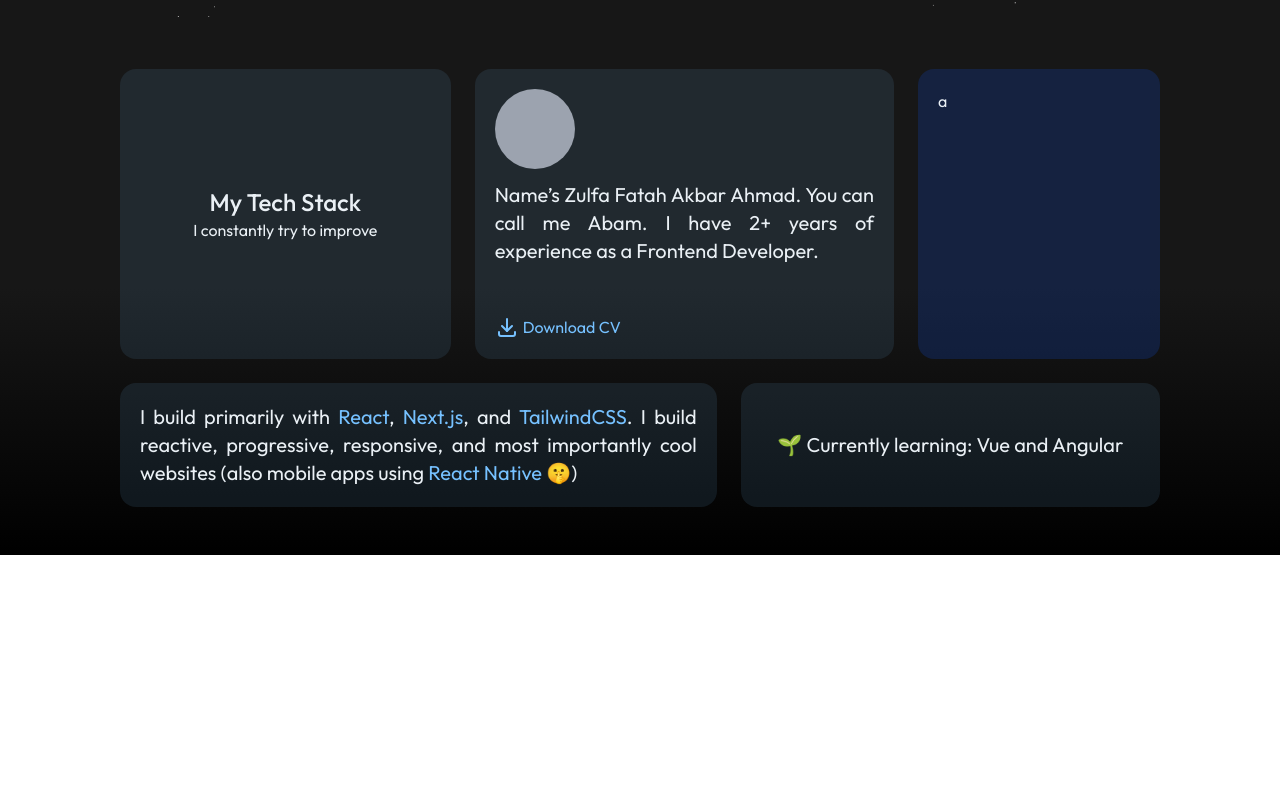
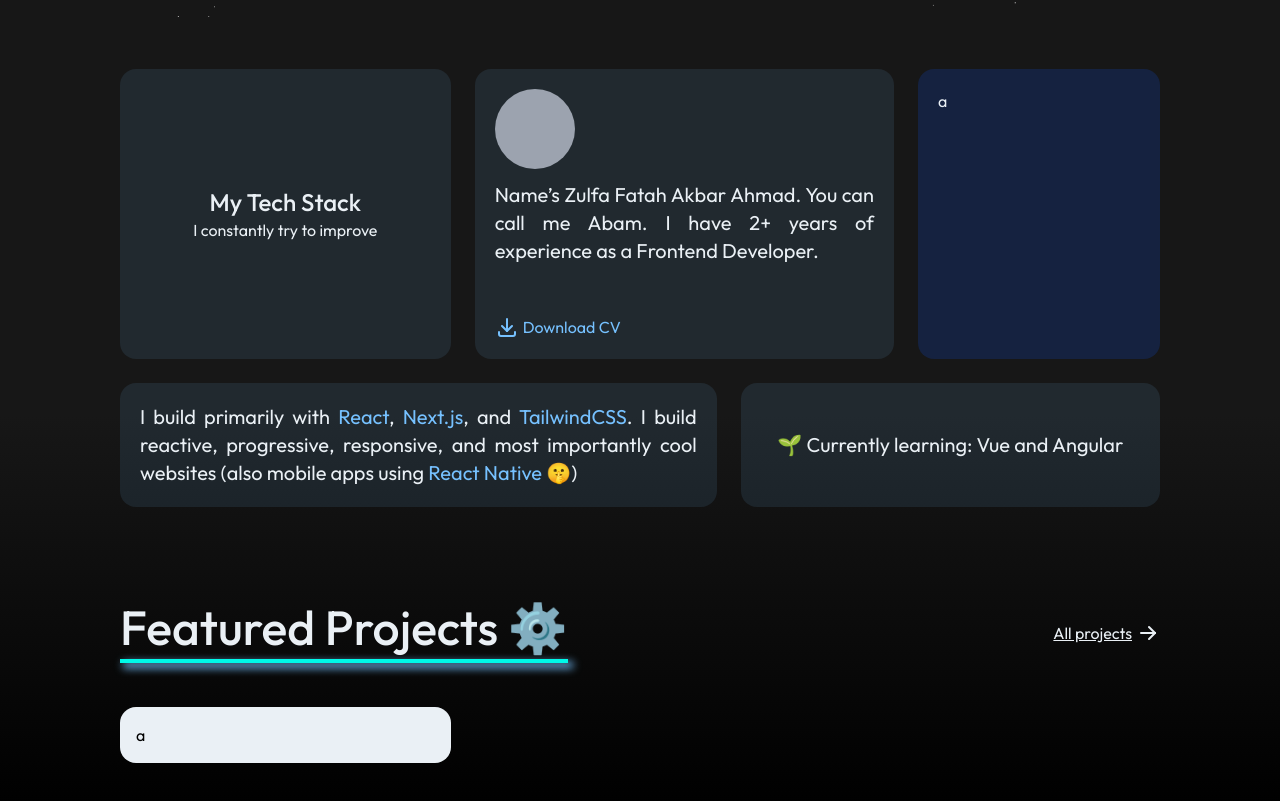
Before and after one commit to Zulfaabam/portfolio-v2, a Next.js app: page / in a window 1280 px wide. Shown: the part 619-1420 px from the top of the page. Before the commit the page ends 1174 px from the top, so only its background shows below. Built offline with nearby package versions, Linux system fonts and the light colour scheme.

Commit message:
added featured projects section

```diff
--- a/package.json
+++ b/package.json
@@ -9,7 +9,7 @@
     "@testing-library/react": "^11.2.7",
     "@testing-library/user-event": "^12.8.3",
     "clsx": "^2.1.1",
-    "framer-motion": "^11.11.9",
+    "framer-motion": "^11.11.11",
     "next": "^15.0.2",
     "normalize.css": "^8.0.1",
     "react": "^18.3.1",
--- a/src/app/page.tsx
+++ b/src/app/page.tsx
@@ -1,4 +1,5 @@
 import About from '@/components/about';
+import FeaturedProjects from '@/components/featured-projects';
 import Hero from '@/components/hero';
 
 export default function Homepage() {
@@ -7,6 +8,7 @@ export default function Homepage() {
       <Hero />
       <div className='w-full bg-gradient-to-b from-dark via-dark to-black'>
         <About />
+        <FeaturedProjects />
       </div>
     </>
   );
--- a/src/components/About.tsx
+++ b/src/components/About.tsx
@@ -1,4 +1,5 @@
 // import { useEffect } from 'react';
+'use client';
 import { motion, useAnimation } from 'framer-motion';
 import { useInView } from 'react-intersection-observer';
 import { AiOutlineArrowRight } from 'react-icons/ai';
@@ -45,6 +46,15 @@ export default function About() {
   // }, [inView, animationLeft, animationRight]);
 
   const boxClasses = 'rounded-2xl bg-primary p-5 bg-opacity-10';
+
+  const techStack = [
+    { name: 'HTML', id: 1 },
+    { name: 'React', id: 2 },
+    { name: 'Next.js', id: 3 },
+    { name: 'Next.js', id: 4 },
+    { name: 'Next.js', id: 5 },
+    { name: 'Next.js', id: 6 },
+  ];
 
   return (
     <Section id='about' className='grid w-full grid-cols-12 gap-6 text-fg'>
--- a/src/components/Hero.tsx
+++ b/src/components/Hero.tsx
@@ -16,10 +16,10 @@ export default function Hero() {
         <h3 className={`${fontPacifico} text-base text-fg md:text-2xl`}>
           Hi, I am Abam
         </h3>
-        <h2 className='relative mx-auto max-w-5xl bg-gradient-to-b from-neutral-800 via-white to-white bg-clip-text text-center text-3xl font-medium tracking-tight text-transparent md:text-5xl md:leading-tight'>
+        <h1 className='relative mx-auto max-w-5xl bg-gradient-to-b from-neutral-800 via-white to-white bg-clip-text text-center text-3xl font-medium tracking-tight text-transparent md:text-5xl md:leading-tight'>
           <span>I make web, good web</span>
           <span className='text-yellow-300'>👍</span>
-        </h2>
+        </h1>
         <div className='mt-2'>
           <BorderMagicBtn
             onClick={() => console.log('hire me')}
--- /dev/null
+++ b/src/components/featured-projects.tsx
@@ -0,0 +1,22 @@
+import Link from 'next/link';
+import Section from './section';
+import { IconArrowRight } from '@tabler/icons-react';
+
+export default function FeaturedProjects() {
+  return (
+    <Section id='featured-projects' className='space-y-11'>
+      <div className='flex w-full items-center justify-between text-fg'>
+        <div className='w-fit space-y-2'>
+          <h2 className='text-5xl font-medium'>Featured Projects ⚙️</h2>
+          <div className='h-1 w-full bg-accent shadow-[4px_4px_8px_1px_#76C1FF]'></div>
+        </div>
+        <Link href='/projects' className='flex items-center gap-1 underline'>
+          All projects <IconArrowRight />
+        </Link>
+      </div>
+      <div className='grid grid-cols-3 gap-6'>
+        <div className='rounded-2xl bg-fg p-4'>a</div>
+      </div>
+    </Section>
+  );
+}
```
Also changed, not shown: 1 other file (tests, documents, lock files or other folders).
